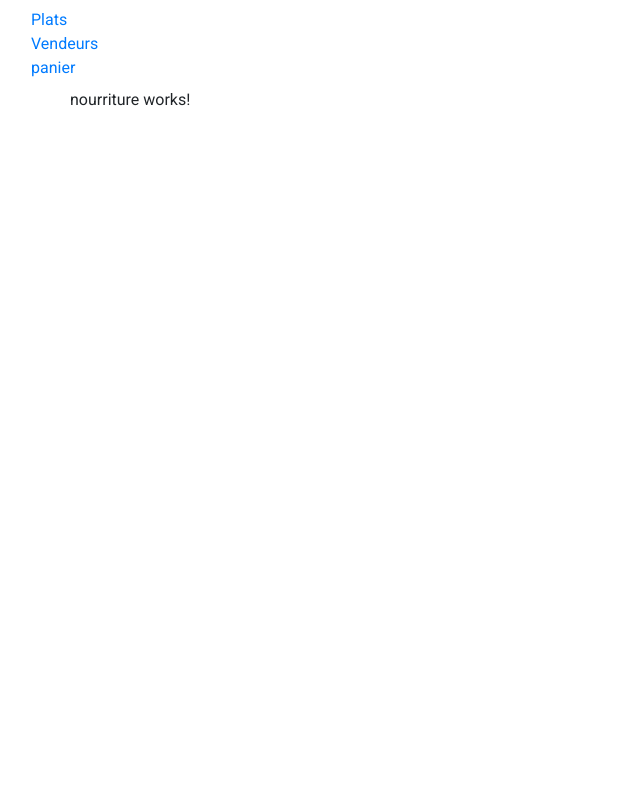
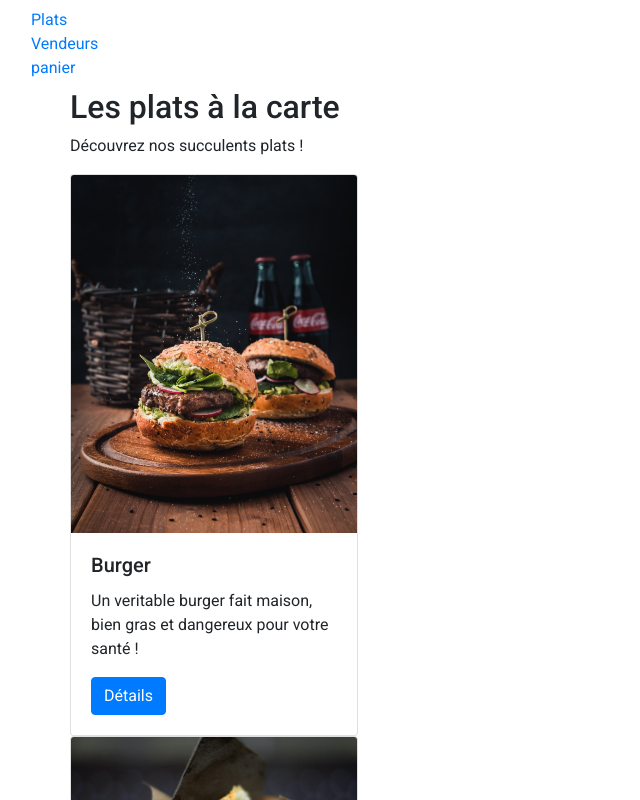
Before and after one commit to CorentinFrison/tuto-angular, an Angular app: page / in a window 1280 px wide. Shown: the top 800 px of the page, without its empty margins (0-640 px from the left). Built offline with nearby package versions, Linux system fonts and the light colour scheme.

Commit message:
ajout nourriture view + affichage nourriture

```diff
--- a/src/app/app.module.ts
+++ b/src/app/app.module.ts
@@ -12,6 +12,7 @@ import { NavbarComponent } from './navbar/navbar.component';
 import { Routes, RouterModule } from '@angular/router';
 import { NotfoundComponent } from './notfound/notfound.component';
 import { NourritureService } from './services/nourriture.service';
+import { NourritureViewComponent } from './nourriture-view/nourriture-view.component';
 
 
 
@@ -20,7 +21,7 @@ const appRoutes : Routes = [
   { path:'vendeurs', component: VendeursComponent },
   { path:'vendeurs/:id', component: SingleVendeurComponent },
   { path:'panier', component: PanierComponent },
-  { path:'', component: NourritureComponent },
+  { path:'', component: NourritureViewComponent },
   { path: '404', component: NotfoundComponent },
   { path: '**', redirectTo: '404' }
 ];
@@ -37,7 +38,8 @@ const appRoutes : Routes = [
     SingleVendeurComponent,
     SingleNourritureComponent,
     NavbarComponent,
-    NotfoundComponent
+    NotfoundComponent,
+    NourritureViewComponent
   ],
   imports: [
     BrowserModule,
--- /dev/null
+++ b/src/app/nourriture-view/nourriture-view.component.html
@@ -0,0 +1,14 @@
+<h2>Les plats à la carte</h2>
+            <p>Découvrez nos succulents plats !</p>
+
+
+
+                        <app-nourriture  *ngFor="let plat of plats; let i = index"
+                                       [platName]="plat.name"
+                                       [platDescription]="plat.description"
+                                       [platImg]="plat.img"
+                                       [platPrix]="plat.prix"
+                                       [platCategorie]="plat.categorie"
+                                       [platVendeur]="plat.name"
+                                       [platImgVendeur]="plat.name">
+                                    </app-nourriture>
--- /dev/null
+++ b/src/app/nourriture-view/nourriture-view.component.ts
@@ -0,0 +1,27 @@
+import { Component,Input, OnInit } from '@angular/core';
+import { NourritureService } from '../services/nourriture.service';
+
+@Component({
+  selector: 'app-nourriture-view',
+  templateUrl: './nourriture-view.component.html',
+  styleUrls: ['./nourriture-view.component.css']
+})
+export class NourritureViewComponent implements OnInit {
+
+  plats: any[];
+
+  @Input() platName: string;
+  @Input() platDescription: string;
+  @Input() platImg: string;
+  @Input() platPrix: number;
+  @Input() platCategorie: string;
+  @Input() platVendeur: string;
+  @Input() platImgVendeur: string;
+
+  constructor(private nourritureService: NourritureService) { }
+
+  ngOnInit() {
+    this.plats = this.nourritureService.nourritures;
+  }
+
+}
--- a/src/app/nourriture/nourriture.component.html
+++ b/src/app/nourriture/nourriture.component.html
@@ -1 +1,8 @@
-<p>nourriture works!</p>
+<div class="card" style="width: 18rem;">
+        <img class="card-img-top" src={{platImg}} alt="Card image cap">
+        <div class="card-body">
+          <h5 class="card-title">{{platName}}</h5>
+          <p class="card-text">{{platDescription}}</p>
+          <a [routerLink]="[id]" class="btn btn-primary">Détails</a>
+        </div>
+      </div>
--- a/src/app/nourriture/nourriture.component.ts
+++ b/src/app/nourriture/nourriture.component.ts
@@ -1,19 +1,29 @@
-import { Component, OnInit } from '@angular/core';
-import { NourritureService } from '../services/nourriture.service';
+import { Component,Input, OnInit } from '@angular/core';
 
 @Component({
   selector: 'app-nourriture',
   templateUrl: './nourriture.component.html',
   styleUrls: ['./nourriture.component.css']
 })
+
+
+
 export class NourritureComponent implements OnInit {
 
-  plats: any[];
+  @Input() platName: string;
+  @Input() platDescription: string;
+  @Input() platImg: string;
+  @Input() platPrix: number;
+  @Input() platCategorie: string;
+  @Input() platVendeur: string;
+  @Input() platImgVendeur: string;
 
-  constructor(private nourritureService: NourritureService) { }
 
-  ngOnInit() {
-    this.plats = this.nourritureService.nourritures;
+  constructor() { }
+
+
+  ngOnInit(): void {
   }
 
+
 }
--- a/src/app/services/nourriture.service.ts
+++ b/src/app/services/nourriture.service.ts
@@ -1,6 +1,7 @@
 export class NourritureService {
     nourritures = [
       {
+        id:1,
         name: 'Burger',
         categorie: 'Americain',
         prix: 6,
@@ -13,6 +14,7 @@ export class NourritureService {
         note: 4.5
       },
       {
+        id:2,
         name: 'Panini Poulet',
         categorie: 'Sandwich',
         prix: 5,
@@ -25,6 +27,7 @@ export class NourritureService {
         note: 3.8
       },
       {
+        id:3,
         name: 'Pizza cinq fromage',
         categorie: 'Pizza',
         prix: 10,
@@ -37,6 +40,7 @@ export class NourritureService {
         note: 4
       },
       {
+        id:4,
         name: 'Burger Chèvre miel',
         categorie: 'Americain',
         prix: 12,
@@ -49,6 +53,7 @@ export class NourritureService {
         note: 4.9
       },
       {
+        id:5,
         name: 'Sandwich parisien',
         categorie: 'Sandwich',
         prix: 5,
@@ -61,6 +66,7 @@ export class NourritureService {
         note: 4.5
       },
       {
+        id:6,
         name: 'Pizza olive',
         categorie: 'Pizza',
         prix: 11,
@@ -73,6 +79,7 @@ export class NourritureService {
         note: 4.8
       },
       {
+        id:7,
         name: 'Frites Belges',
         categorie: 'Americain',
         prix: 8,
```
Also changed, not shown: src/app/nourriture-view/nourriture-view.component.css (added), 1 other file (tests, documents, lock files or other folders).
